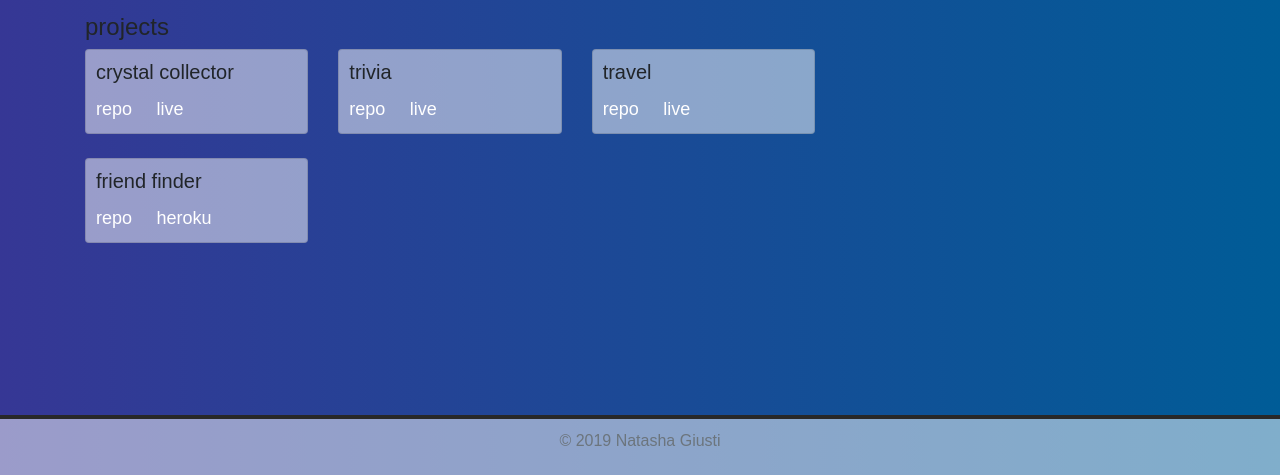
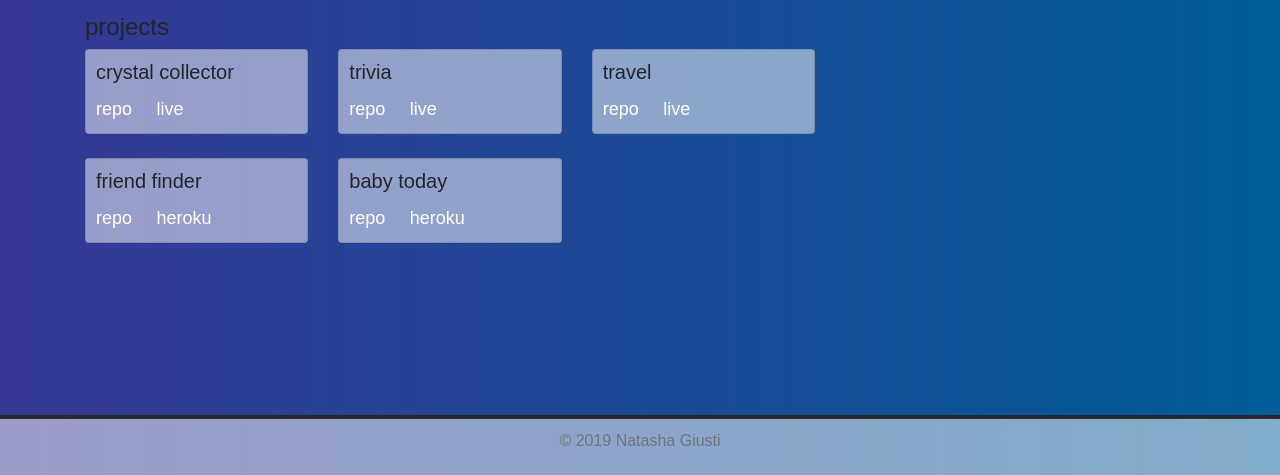
Before and after one commit to ngiusti89/Bootstrap-Portfolio, a plain HTML site: page portfolio.html in a window 1280 px wide. Shown: the part 325-800 px from the top of the page. Drawn offline with nearby package versions, Linux system fonts and the light colour scheme.

Commit message:
added project

```diff
--- a/portfolio.html
+++ b/portfolio.html
@@ -117,6 +117,15 @@
                 </div>
               </div>
             </div>
+            <div class="col-md-4">
+              <div class="card">
+                <div class="card-block">
+                  <h5 class="card-title">baby today</h5>
+                  <a href="https://github.com/brnunn00/project-2" target="_blank" class="card-link">repo</a>
+                  <a href="https://ayadav2-baby-logger.herokuapp.com/" target="_blank" class="card-link">heroku</a>
+                </div>
+              </div>
+            </div>
           </div>
 
           <script src="https://code.jquery.com/jquery-3.1.1.min.js"></script>
```
